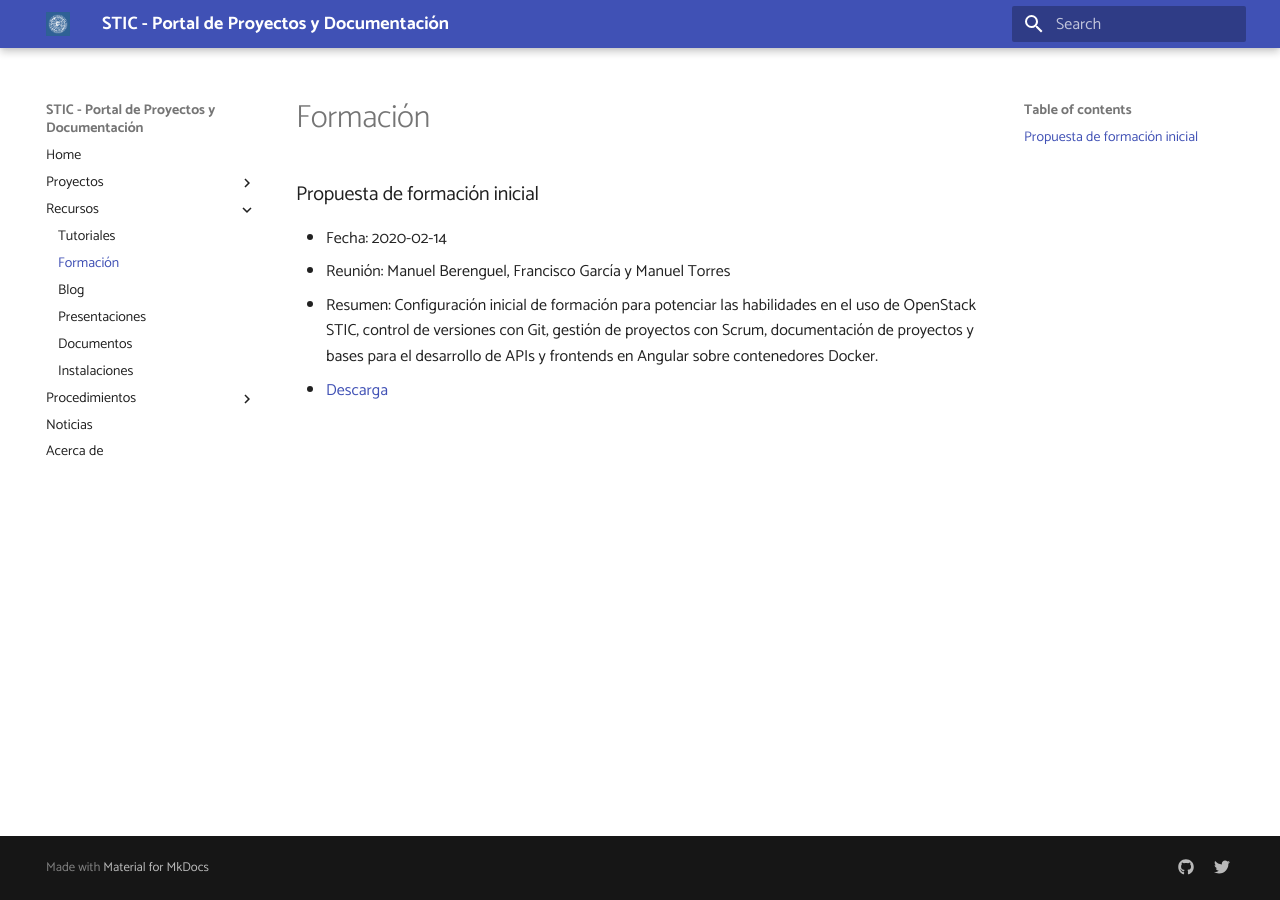
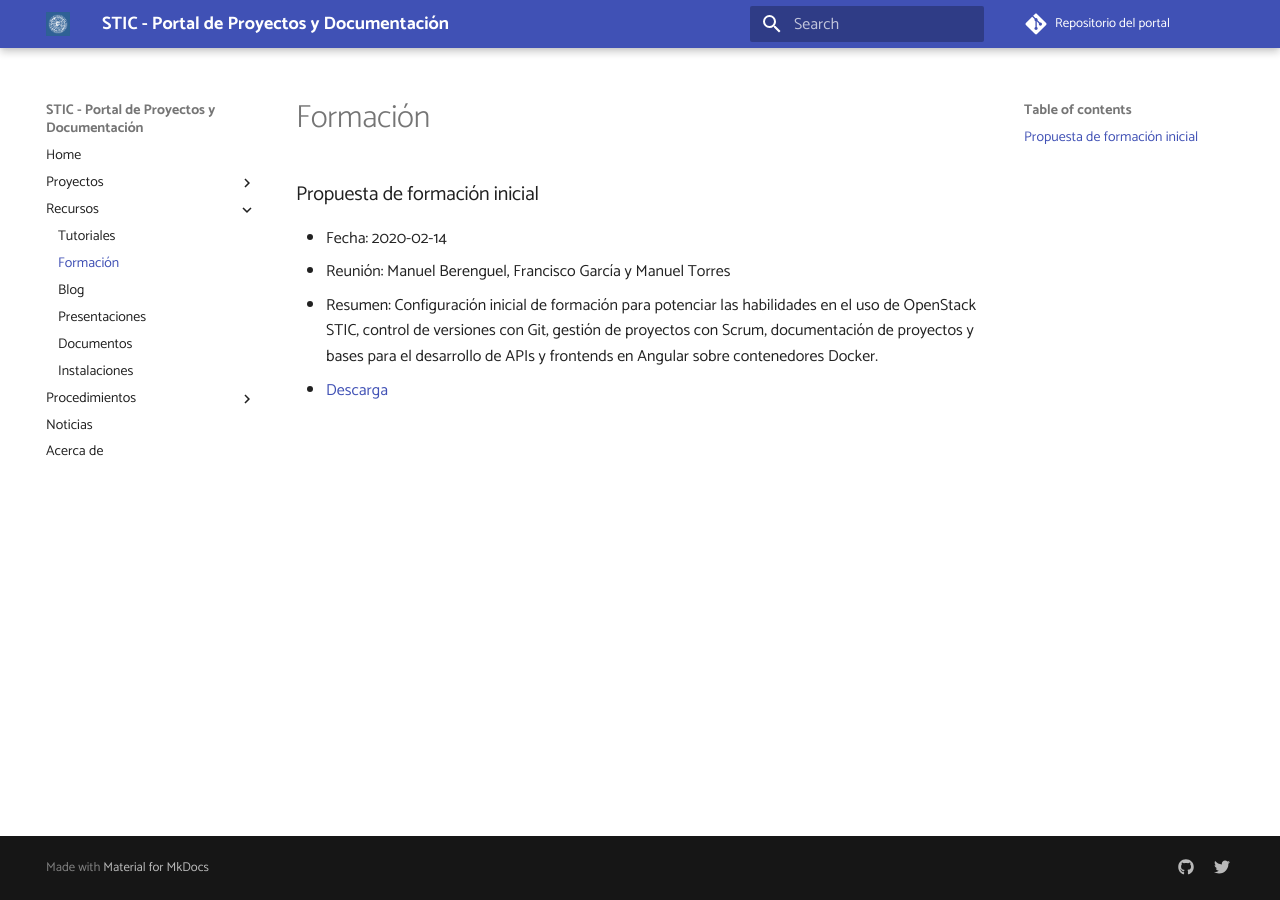
Before and after one commit to ualmtorres/portalstic, an MkDocs documentation site: the page built from docs/recursos/formacion.md, in a window 1280 px wide. Built offline with MkDocs 1.6.1 and Material for MkDocs 9.7.7, drawn with Linux system fonts in a browser that asks for light colours.

Commit message:
Permitir edicion online close #11

```diff
--- a/mkdocs.yml
+++ b/mkdocs.yml
@@ -1,5 +1,8 @@
 site_name: STIC - Portal de Proyectos y Documentación
 site_url: http://192.168.67.10
+repo_url: 'https://gitlab.ual.es/mtorres/portalstic/'
+repo_name: 'Repositorio del portal'
+edit_uri: edit/master/docs
 nav:
 - Home: 'index.md'
 - Proyectos:
```
